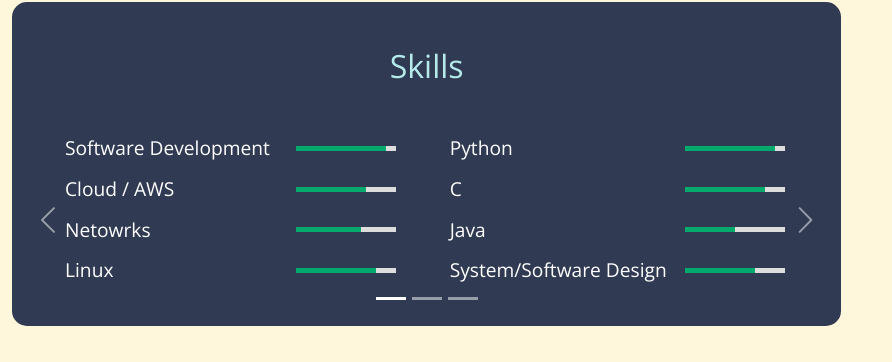
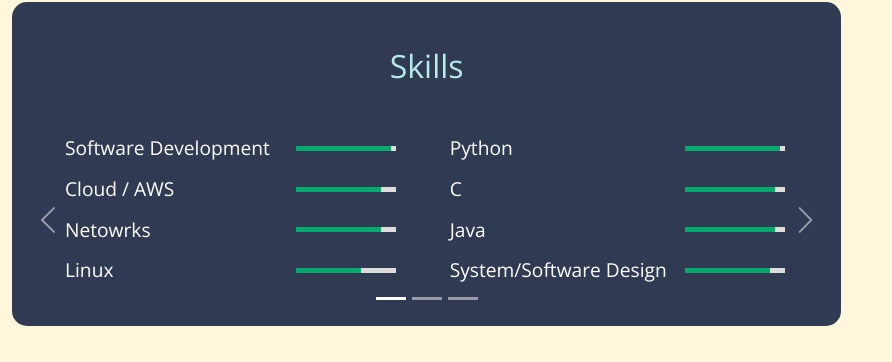
Before and after one commit to modoumbaye25/MyPessonalFlaskWebsite, a Flask app: page / in a window 1280 px wide. Shown: the part 1534-1896 px from the top of the page, without its empty margins (0-892 px from the left). Run offline with Flask 2, Linux system fonts and the light colour scheme; some libraries are stand-ins or nearby versions; some web fonts are replaced.

Commit message:
update skill level

```diff
--- a/static/CSS/styles.css
+++ b/static/CSS/styles.css
@@ -425,26 +425,26 @@
     color: #30e3cb;
 }
 
-.cloud {width: 70%}
-.web-dev{width: 90%}
+.cloud {width: 85%}
+.software-dev{width: 95%}
 .linux{width: 65%}
-.networking{width: 80%}
-.python{width: 90%}
-.databases{width: 50%}
-.html-css{width: 80%}
-.scripting{width: 70%}
+.networking{width: 85%}
+.python{width: 95%}
+.java{width: 90%}
+.c-prog{width: 90%}
+.design{width: 85%}
 .troubleshoot{width: 85%}
-.git{width: 70%}
+.git{width: 95%}
 .datacenter{width: 80%}
-.windows-mac{width: 90%}
-.tcp-ip{width: 75%}
+.rootcause-mac{width: 85%}
+.tcp-ip{width: 80%}
 .routers{width: 75%}
 .fiber{width: 70%}
 .bgb-ospf{width: 70%}
 .computer-hardware{width: 95%}
-.api{width: 70%}
-.ci-cd{width: 60%}
-.boto3{width: 85%}
+.devops{width: 85%}
+.ci-cd{width: 85%}
+.boto3{width: 95%}
 .adaptability{}
 .teamwork{}
 .deepdive{}
--- a/templates/index.html
+++ b/templates/index.html
@@ -120,7 +120,7 @@
                                     <table>
                                         <tr>
                                             <td>Software Development</td>
-                                            <td><div class="skill-bar"><div class="skill-level web-dev">.</div></div></td>
+                                            <td><div class="skill-bar"><div class="skill-level software-dev">.</div></div></td>
                                         </tr>
                                         <tr>
                                             <td>Cloud / AWS </td>
@@ -128,11 +128,11 @@
                                         </tr>
                                         <tr>
                                             <td>Netowrks</td>
-                                            <td><div class="skill-bar"><div class="skill-level linux">.</div></div></td>
+                                            <td><div class="skill-bar"><div class="skill-level networking">.</div></div></td>
                                         </tr>
                                         <tr>
                                             <td>Linux</td>
-                                            <td><div class="skill-bar"><div class="skill-level networking">.</div></div></td>
+                                            <td><div class="skill-bar"><div class="skill-level linux">.</div></div></td>
                                         </tr>
                                     </table>
                                 </div>
@@ -145,15 +145,15 @@
                                         </tr>
                                         <tr>
                                             <td>C</td>
-                                            <td><div class="skill-bar"><div class="skill-level html-css">.</div></div></td>
+                                            <td><div class="skill-bar"><div class="skill-level c-prog">.</div></div></td>
                                         </tr>
                                         <tr>
                                             <td>Java</td>
-                                            <td><div class="skill-bar"><div class="skill-level databases">.</div></div></td>
+                                            <td><div class="skill-bar"><div class="skill-level java">.</div></div></td>
                                         </tr>
                                         <tr>
                                             <td>System/Software Design</td>
-                                            <td><div class="skill-bar"><div class="skill-level scripting">.</div></div></td>
+                                            <td><div class="skill-bar"><div class="skill-level design">.</div></div></td>
                                         </tr>
                                     </table>
                                 </div>
@@ -175,7 +175,7 @@
                                         </tr>
                                         <tr>
                                             <td>DevOps</td>
-                                            <td><div class="skill-bar"><div class="skill-level api">.</div></div></td>
+                                            <td><div class="skill-bar"><div class="skill-level devops">.</div></div></td>
                                         </tr>
                                         <tr>
                                             <td>Boto3 / CDK</td>
@@ -191,7 +191,7 @@
                                         </tr>
                                         <tr>
                                             <td>Root Cause Analysis</td>
-                                            <td><div class="skill-bar"><div class="skill-level windows-mac">.</div></div></td>
+                                            <td><div class="skill-bar"><div class="skill-level rootcause">.</div></div></td>
                                         </tr>
                                         <tr>
                                             <td>TCP/IP</td>
```
